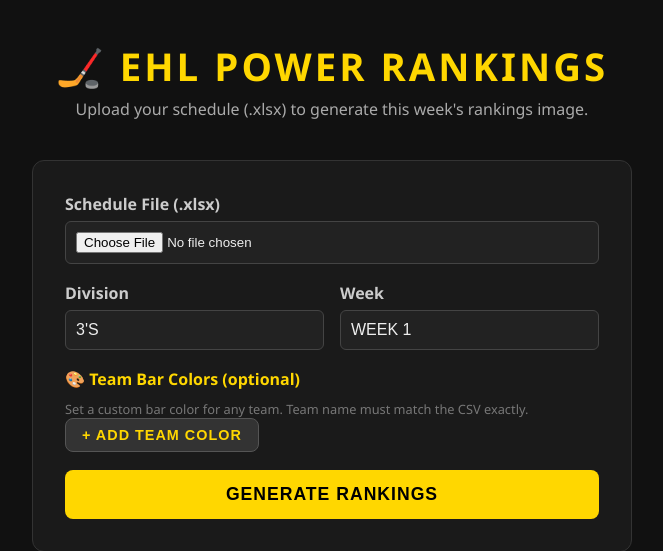
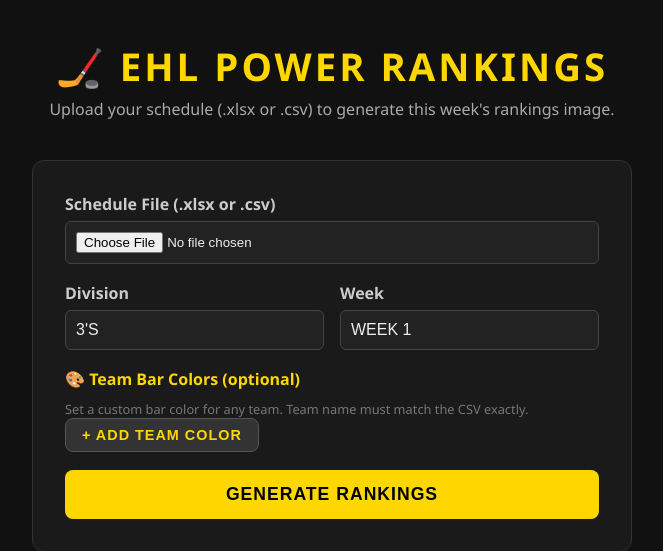
Before and after one commit to ElectricHockey/ehl-power-rankings, a Flask app: page / in a window 1280 px wide. Shown: the top 551 px of the page, without its empty margins (308-971 px from the left). Run offline with Flask 3, Linux system fonts and the light colour scheme; parts of the project's set-up code (start-up, migrations or seed data) failed here and were passed over.

Commit message:
Update UI text and README for xlsx support and correct column format
Agent-Logs-Url: https://github.com/ElectricHockey/ehl-power-rankings/sessions/00d4094c-3e21-4ee6-b9b1-7aa8891dcf80

Co-authored-by: ElectricHockey <214592700+ElectricHockey@users.noreply.github.com>

```diff
--- a/templates/index.html
+++ b/templates/index.html
@@ -157,7 +157,7 @@
 <body>
   <header>
     <h1>🏒 EHL Power Rankings</h1>
-    <p>Upload your schedule (.xlsx) to generate this week's rankings image.</p>
+    <p>Upload your schedule (.xlsx or .csv) to generate this week's rankings image.</p>
   </header>
 
   <div class="card">
@@ -170,7 +170,7 @@
     {% endwith %}
 
     <form action="{{ url_for('generate') }}" method="post" enctype="multipart/form-data">
-      <label for="schedule_file">Schedule File (.xlsx)</label>
+      <label for="schedule_file">Schedule File (.xlsx or .csv)</label>
       <input type="file" id="schedule_file" name="schedule_file" accept=".xlsx,.csv" required>
 
       <div class="row">
--- a/templates/results.html
+++ b/templates/results.html
@@ -275,7 +275,7 @@
     </div>
     <div class="actions">
       <a class="btn btn-primary" href="{{ url_for('download', filename=image_file) }}">⬇ Download Image</a>
-      <a class="btn btn-secondary" href="{{ url_for('index') }}">← Upload New CSV</a>
+      <a class="btn btn-secondary" href="{{ url_for('index') }}">← Upload New Schedule</a>
     </div>
   </div>
 
```
Also changed, not shown: README.md.
